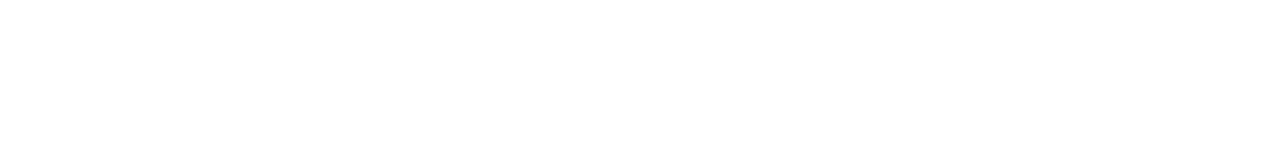
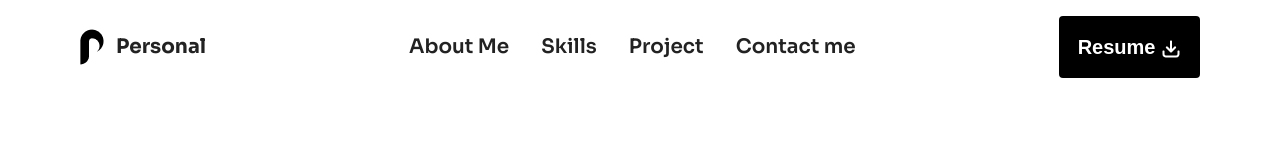
Before and after one commit to neowebor/pfe-2024-1-html-css-figma-template, a plain HTML site: page index.html in a window 1280 px wide. Drawn offline with Linux system fonts and the light colour scheme.

Commit message:
Add page header

```diff
--- /dev/null
+++ b/assets/css/header.css
@@ -0,0 +1,57 @@
+.header {
+  padding: 16px 0;
+  background-color: var(--primary-white);
+}
+
+.header-container {
+  display: flex;
+  justify-content: space-between;
+  align-items: center;
+}
+
+.logo-link {
+  display: flex;
+  align-items: center;
+  gap: 12px;
+}
+
+.header-nav {
+  display: none;
+}
+
+.nav-list {
+  display: flex;
+  gap: 16px;
+}
+
+.resume-btn {
+  display: none;
+}
+
+.burger-btn {
+  border: none;
+  background-color: transparent;
+  width: 36px;
+  height: 36px;
+}
+
+@media screen and (min-width: 768px) {
+  .header-nav {
+    display: block;
+  }
+
+  .resume-btn {
+    display: block;
+  }
+
+  .burger-btn {
+    display: none;
+  }
+}
+
+@media screen and (min-width: 992px) {
+  .nav-list {
+    gap: 32px;
+  }
+
+}
--- a/assets/css/style.css
+++ b/assets/css/style.css
@@ -1,2 +1,3 @@
 @import url('./fonts.css');
 @import url('./common.css');
+@import url('./header.css');
--- a/index.html
+++ b/index.html
@@ -8,6 +8,41 @@
     <title>Personal</title>
   </head>
   <body>
-
+    <header class="header">
+      <div class="container header-container">
+        <h1 class="heading-h5 bold">
+          <a href="#" class="link logo-link">
+            <img src="./assets/icons/site-icon.png" alt="Personal"/>
+            Personal
+          </a>
+        </h1>
+        <nav class="header-nav">
+          <ul class="nav-list">
+            <li class="nav-list-item">
+              <a href="#" class="heading-h5 semibold underlined link">About Me</a>
+            </li>
+            <li class="nav-list-item">
+              <a href="#" class="heading-h5 semibold underlined link">Skills</a>
+            </li>
+            <li class="nav-list-item">
+              <a href="#" class="heading-h5 semibold underlined link">Project</a>
+            </li>
+            <li class="nav-list-item">
+              <a href="#" class="heading-h5 semibold underlined link">Contact me</a>
+            </li>
+          </ul>
+        </nav>
+        <button class="btn resume-btn">
+          Resume
+          <img src="./assets/icons/download.png" alt="download icon" class="btn-icon">
+        </button>
+        <button class="burger-btn">
+          <img
+            src="./assets/icons/material-symbols_menu.png"
+            alt="Burger menu icon"
+          />
+        </button>
+      </div>
+    </header>
   </body>
 </html>
```
